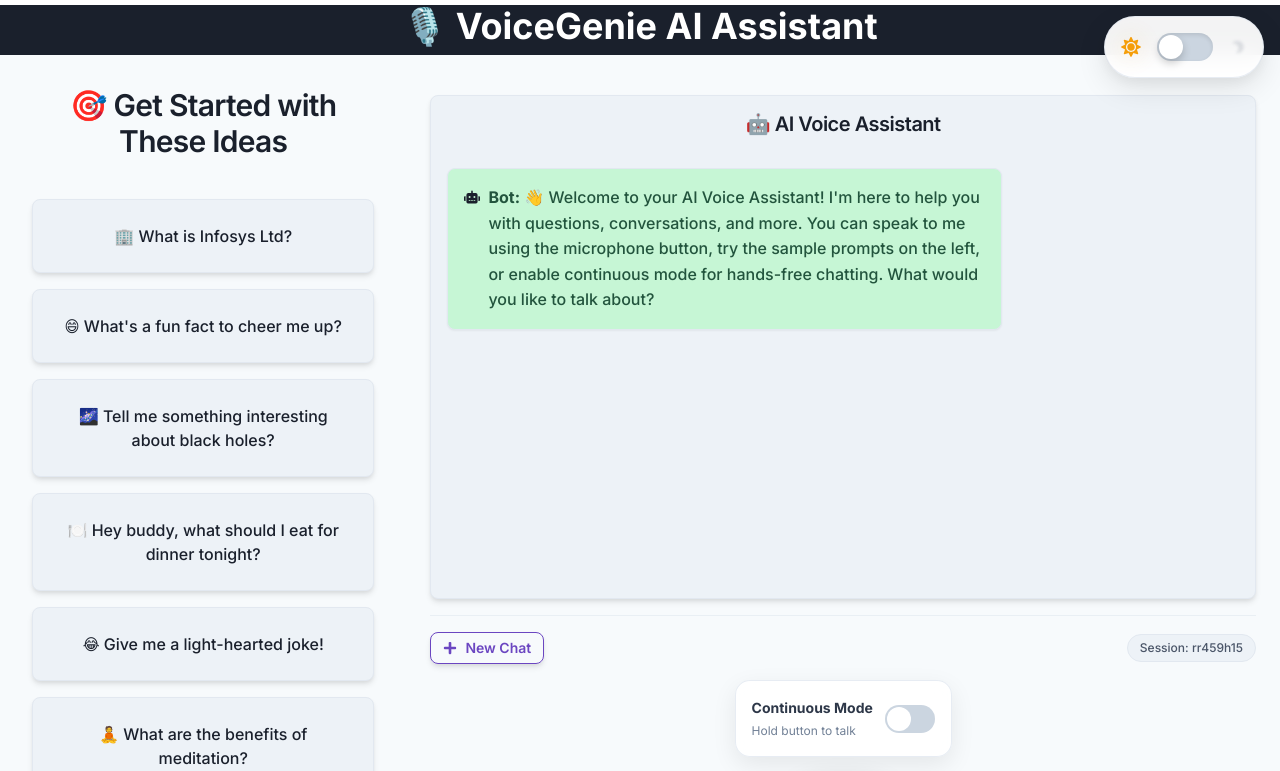
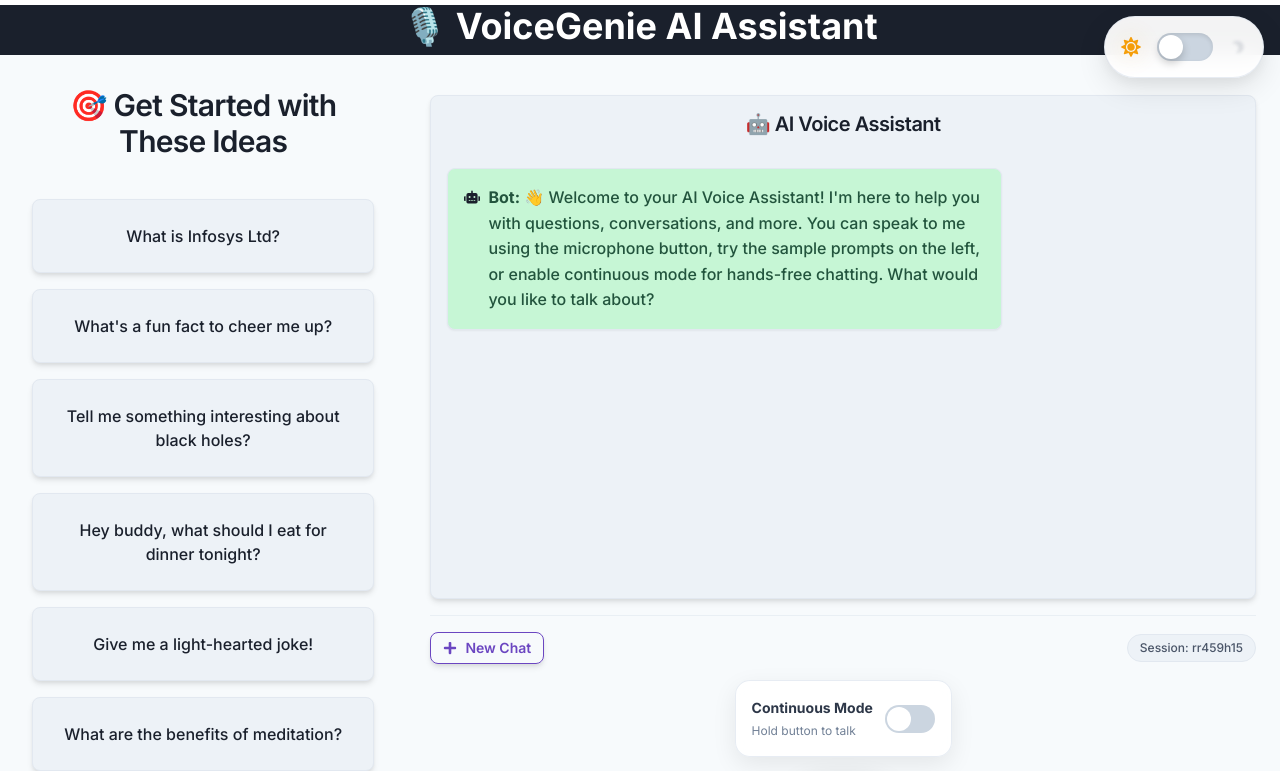
Before and after one commit to bhushankorg/audio-chatbot, a React (Vite) app in the folder frontend/: page / in a window 1280 px wide. Shown: the top 771 px of the page. Built offline with nearby package versions, Linux system fonts and the light colour scheme.

Commit message:
removed emojies

```diff
--- a/frontend/src/components/ChatBox.jsx
+++ b/frontend/src/components/ChatBox.jsx
@@ -64,13 +64,13 @@ const theme = extendTheme({
 });
 
 const samplePrompts = [
-  '🏢 What is Infosys Ltd?',
-  "😄 What's a fun fact to cheer me up?",
-  '🌌 Tell me something interesting about black holes?',
-  '🍽️ Hey buddy, what should I eat for dinner tonight?',
-  '😂 Give me a light-hearted joke!',
-  '🧘 What are the benefits of meditation?',
-  '🤔 Tell me an interesting fact.',
+  'What is Infosys Ltd?',
+  "What's a fun fact to cheer me up?",
+  'Tell me something interesting about black holes?',
+  'Hey buddy, what should I eat for dinner tonight?',
+  'Give me a light-hearted joke!',
+  'What are the benefits of meditation?',
+  'Tell me an interesting fact.',
 ];
 
 // Enhanced Dark Mode Toggle with ultra-smooth animations
```
